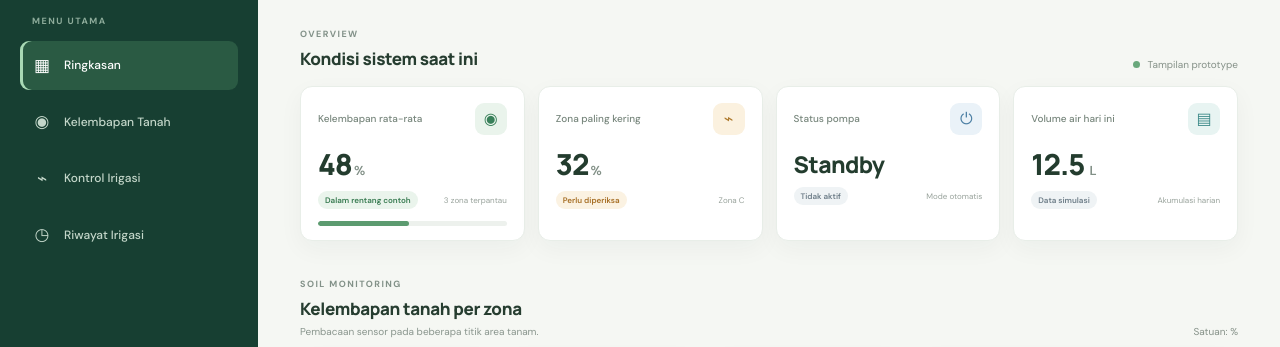
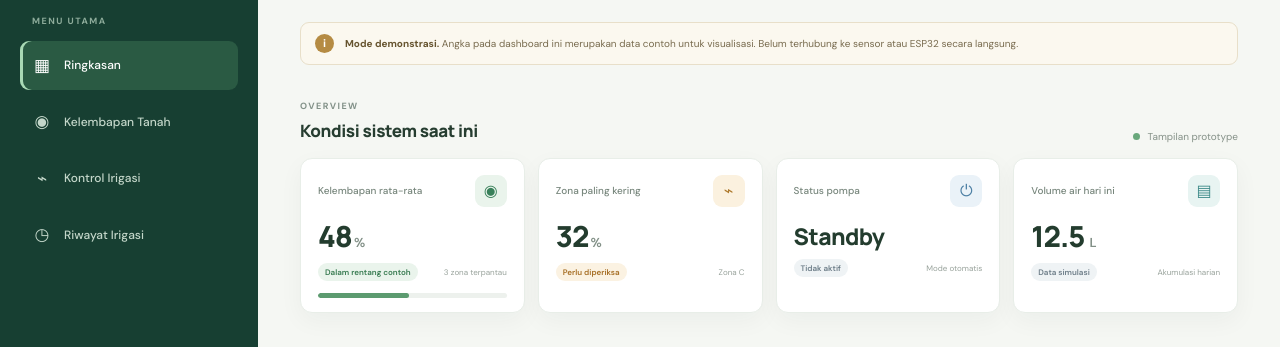
Before and after one commit to sanditheresiaa/SELAMET-AGRO, a plain HTML site: page index.html in a window 1280 px wide. Shown: the part 122-469 px from the top of the page. Drawn offline with Linux system fonts and the light colour scheme.

Commit message:
Update index.html

```diff
--- a/index.html
+++ b/index.html
@@ -43,6 +43,11 @@
           <div class="profile"><span class="profile-avatar">SA</span><span><b>SELAMET-AGRO</b><small>Administrator</small></span></div>
         </div>
       </header>
+
+      <section class="notice" aria-label="Informasi data">
+        <span class="notice-icon">i</span>
+        <p><b>Mode demonstrasi.</b> Angka pada dashboard ini merupakan data contoh untuk visualisasi. Belum terhubung ke sensor atau ESP32 secara langsung.</p>
+      </section>
 
       <section class="section-block" aria-labelledby="summary-title">
         <div class="section-heading">
```
